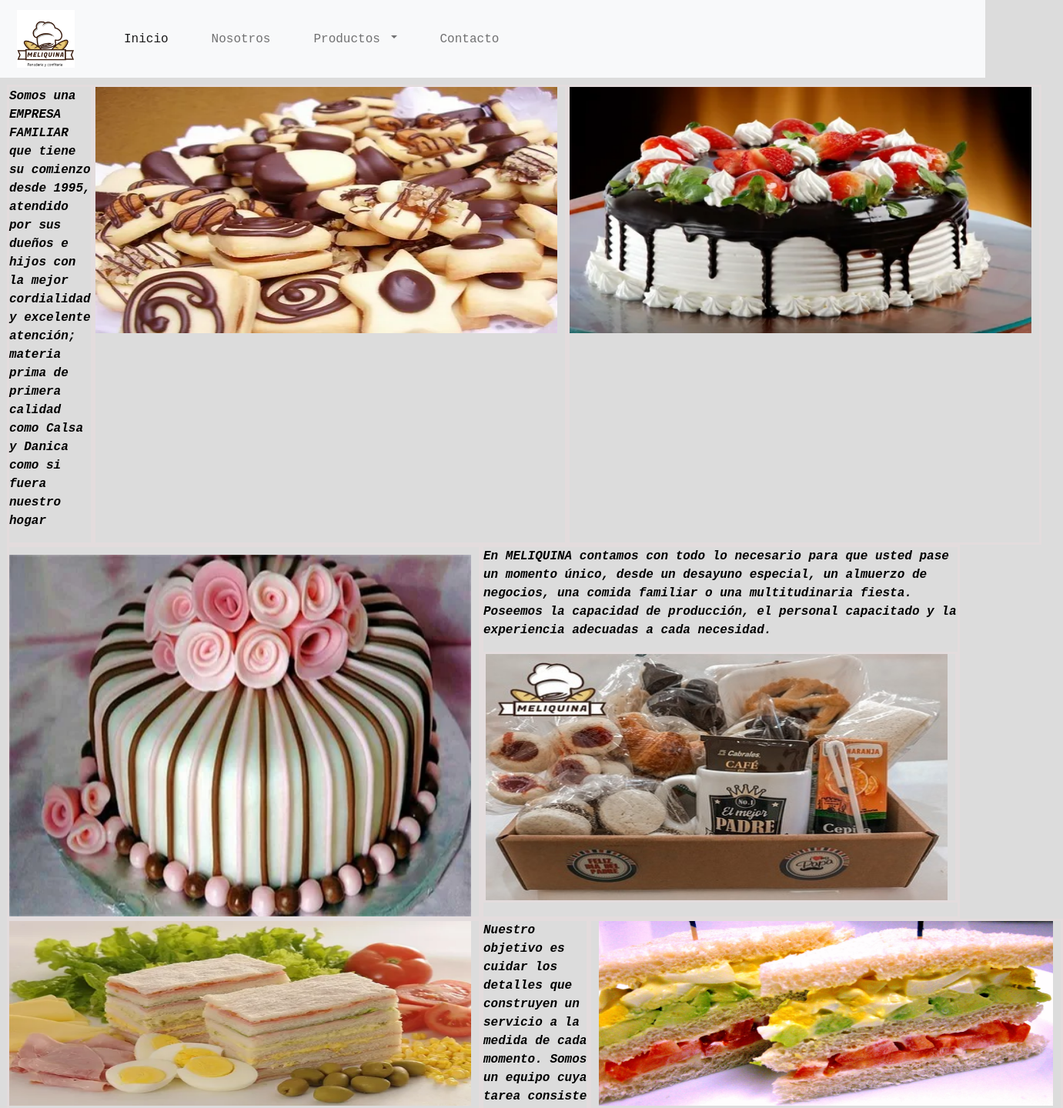
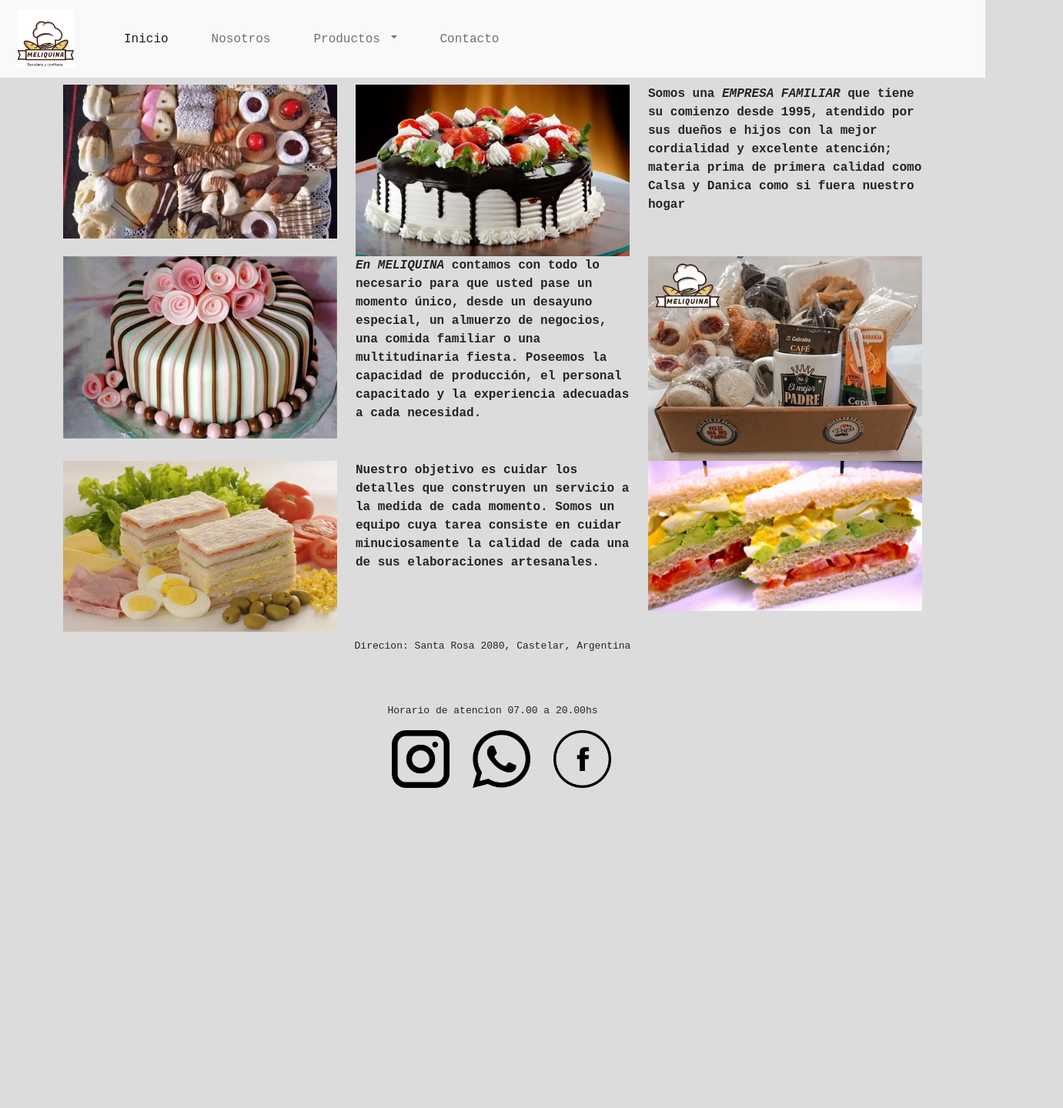
Before and after one commit to claudiagarcia19/proyecto, a plain HTML site: page pages/nosotros.html in a window 1280 px wide. Shown: the top 1440 px of the page at 77% size, 1381 px wide, since content can reach past the window. After the commit the page ends 1040 px from the top, so only its background shows below. Drawn offline with nearby package versions, Linux system fonts and the light colour scheme.

Commit message:
subiendo los cambios nuevos de la pagina para la entrega final

```diff
--- a/pages/nosotros.html
+++ b/pages/nosotros.html
@@ -3,6 +3,7 @@
   <head>
     <title>Nosotros</title>
     <meta charset="UTF-8" />
+    <meta name="viewport" content="width=device-width, initial-scale=1.0" />
     <link
       href="https://cdn.jsdelivr.net/npm/bootstrap@5.2.2/dist/css/bootstrap.min.css"
       rel="stylesheet"
@@ -53,8 +54,78 @@
         </div>
       </nav>
     </header>
+
+
+
     <main class="main">
-      <section class="grid-container">
+      <div class="container">
+        <div class="row">
+
+         <div class="col-sm-12 col-md-6 col-lg-4">
+            <div class="masas">
+              <img class="img-fluid" width="470vh" height="430vh" src="../imagenes/masas-1.webp" alt="masas" />
+            </div>
+          </div>
+          <div class="col-sm-12 col-md-6 col-lg-4">
+            <img class="img-fluid" src="../imagenes/torta-2.webp" alt="torta" />
+          </div>
+          <div class="col-sm-12 col-md-12 col-lg-4">
+            <p>
+              <b
+                >Somos una <i> EMPRESA FAMILIAR </i>que tiene su comienzo desde
+                1995, atendido por sus dueños e hijos con la mejor cordialidad y
+                excelente atención; materia prima de primera calidad como Calsa y
+                Danica como si fuera nuestro hogar</b
+              >
+            </p>
+          </div>
+          <div class="container">
+            <div class="row">
+
+              <div class="col-sm-12 col-md-6 col-lg-4">
+                <img class="img-fluid" src="../imagenes/fondo-nosotros.webp" alt="torta-3" />
+              </div>
+              <div class="col-sm-12 col-md-12 col-lg-4">
+                <p>
+                  <b>
+                    <i> En MELIQUINA </i>contamos con todo lo necesario para que usted
+                    pase un momento único, desde un desayuno especial, un almuerzo de
+                    negocios, una comida familiar o una multitudinaria fiesta.
+                    Poseemos la capacidad de producción, el personal capacitado y la
+                    experiencia adecuadas a cada necesidad.</b
+                  >
+                </p>
+              </div>
+              <div class="col-sm-12 col-md-6 col-lg-4">
+                <img class="img-fluid" src="../imagenes/desayunos.jpg" alt="torta-3" />
+              </div>
+              <div class="container">
+                <div class="row">
+                  <div class="col-sm-12 col-md-6 col-lg-4">
+                    <img class="img-fluid"
+                    src="../imagenes/sandwichse ingredientes.webp"
+                    alt="sandwichs-miga"
+                  />
+                  </div>
+                  <div class="col-sm-12 col-md-12 col-lg-4">
+                    <p>
+                      <b>
+                        Nuestro objetivo es cuidar los detalles que construyen un servicio
+                        a la medida de cada momento. Somos un equipo cuya tarea consiste
+                        en cuidar minuciosamente la calidad de cada una de sus
+                        elaboraciones artesanales.</b
+                      >
+                    </p>
+                  </div>
+                  <div class="col-sm-12 col-md-6 col-lg-4">
+                    <img class="img-fluid" src="../imagenes/sandfoto.jpg" alt="sanwichs">
+                  </div>
+
+
+
+
+
+    <!--  <section class="grid-container">
         <article class="articulo">
           <p>
             <b
@@ -118,7 +189,7 @@
         <article class="articulo">
           <img class="imagen5" src="../imagenes/sandfoto.jpg" alt="sanwichs">
       </article>
-      </section>
+      </section>-->
     </main>
     <footer>
       <p>Direcion: Santa Rosa 2080, Castelar, Argentina</p>
@@ -130,17 +201,17 @@
           <a
             href="https://www.instagram.com/meliquina_/?hl=es-la"
             class="red_social"
-            ><img src="../imagenes/instagramok.png" alt="instagram"
+            ><img src="../imagenes/instagram (2).png" alt="instagram"
           /></a>
           <a
             href="https://api.whatsapp.com/send?phone=+5491166480949&text=tu%20consulta%20es%20bienvenida"
             class="red_social"
-            ><img src="../imagenes/whatsapppng.png" alt="whatsapp"
+            ><img src="../imagenes/whatsapp2.png" alt="whatsapp"
           /></a>
           <a
             href="https://www.facebook.com/PanaderiaMeliquina/"
             class="red_social"
-            ><img src="../imagenes/facebook.webp" alt="facebook"
+            ><img src="../imagenes/facebook2.png" alt="facebook"
           /></a>
         </li>
       </ul>
--- a/sass/main.scss
+++ b/sass/main.scss
@@ -2,3 +2,4 @@
 @use "./partials/_productos";
 @use "./partials/_nosotros";
 @use "./partials/_index";
+@use "./partials/servicios";
--- a/sass/partials/_contacto.scss
+++ b/sass/partials/_contacto.scss
@@ -108,7 +108,13 @@ footer {
 		font-size: medium;
 	}
 }
-@media (max-width: 700px) {
+@media(max-width: 480px){
+	form{
+		width: 100%;
+	}
+}
+
+@media (max-width: 480px) {
 	header {
 		flex-direction: column;
 	}
--- a/sass/partials/_index.scss
+++ b/sass/partials/_index.scss
@@ -51,7 +51,7 @@ nav {
 }
 .carousel-item {
 	img {
-		width: 190vh;
+	    width: 190vw;
 		height: 60vh;
 	}
 }
@@ -69,11 +69,12 @@ footer {
 		font-size: medium;
 	}
 }
-@media (max-width: 700px) {
+@media (max-width: 480px) {
 	header {
 		flex-direction: column;
 	}
 	nav {
 		padding: 10px 0px;
 	}
+
 }
--- a/sass/partials/_nosotros.scss
+++ b/sass/partials/_nosotros.scss
@@ -59,33 +59,14 @@ nav {
 	p {
 		color: $color_1;
 	}
-	.imagen0{
-		width: 75vh;
-		height: 40vh;
+.container{
+	border: 3px solid rgb(227, 220, 221);
+	font-style: oblique;
+	p {
+		color: $color_1;
 	}
-	.imagen1{
-		width: 75vh;
-		height: 40vh;
-	}
-	.imagen2{
-		width: 75vh;
-		height: 60vh;
-		padding-top: 10px;
-	}
-	.imagen3{
-		width: 75vh;
-		height: 40vh;
-	}
+}
 
-	.imagen4{
-		width: 75vh;
-		height: 30vh;
-	}
-	.imagen5{
-		width: 75vh;
-		height: 30vh ;
-		padding-left: 10px;
-	}
 }
 
 .grid-container {
@@ -98,7 +79,7 @@ nav {
 }
 .grid-container2 {
 	display: grid;
-	grid-template-columns: 5fr 5fr 5fr;
+	grid-template-columns: 5fr 5fr;
 }
 .grid-container3 {
 	display: grid;
--- a/sass/partials/_servicios.scss
+++ b/sass/partials/_servicios.scss
@@ -39,6 +39,8 @@ footer {
 		background-color: $background-color_1;
 		font-size: medium;
 	}
+
+
 }
 @media screen and (max-width: 700px) {
 	.container-img {
```
Also changed, not shown: index.html (+8 -7 lines), pages/contacto.html (+5 -4 lines), pages/productos.html (+16 -16 lines), pages/servicios.html (+13 -26 lines), CSS/estilos.css, imagenes/facebook2 redi.png (added), imagenes/facebook2.png (added), imagenes/instagram (2) (1).png (added), imagenes/instagram (2) redi.png (added), imagenes/instagram (2).png (added), imagenes/whatsapp2.png (added), imagenes/whatsapp2redi.png (added), 1 other file.
